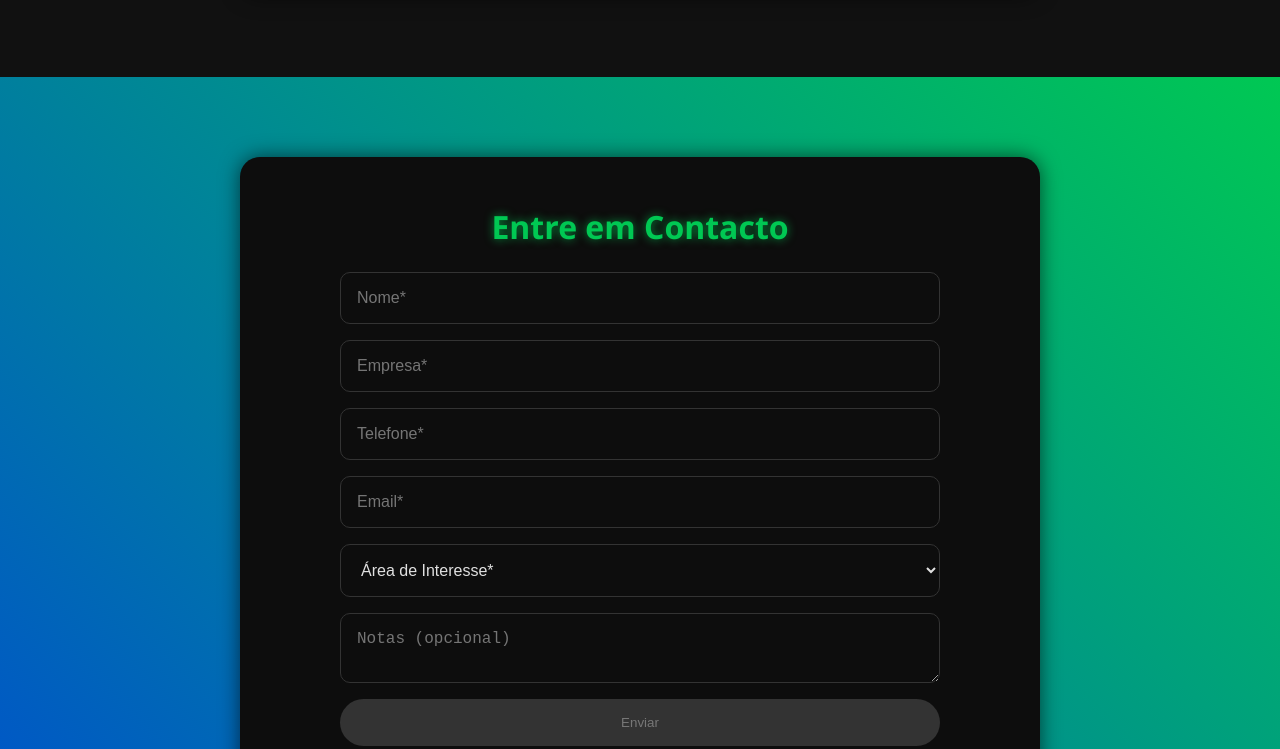
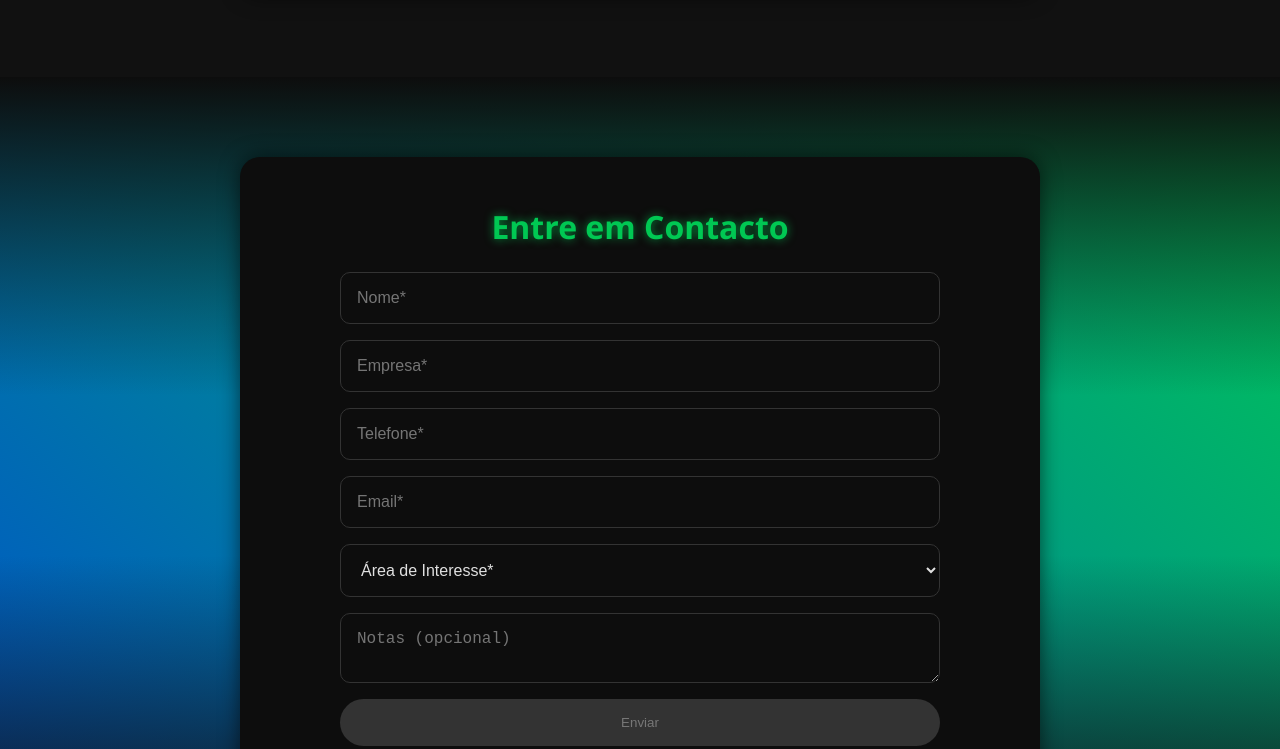
Before and after one commit to Gon-ca-lo/Lucrometria, a plain HTML site: page index.html in a window 1280 px wide. Shown: the part 1400-2149 px from the top of the page. Drawn offline with Linux system fonts and the light colour scheme.

Commit message:
Update base.css

```diff
--- a/base.css
+++ b/base.css
@@ -277,7 +277,10 @@ footer p span {
 /* CONTACT */
 .contact {
   padding: 5rem 2rem;
-  background: linear-gradient(225deg, #00c853, #0052cc); /* gradient bg */
+ background:
+  linear-gradient(to top, #111111 0%, transparent 40%),   /* fade into #111111 at top */
+  linear-gradient(to bottom, #0D0D0D 0%, transparent 40%), /* fade into #0D0D0D at bottom */
+  linear-gradient(225deg, #00c853, #0052cc); /* main diagonal gradient */
   text-align: center;
 }
 .contact-container {
@@ -326,4 +329,5 @@ footer p span {
   color: #fff;
   cursor: pointer;
   box-shadow: 0 0 15px rgba(0, 200, 83, 0.8);
+
 }
```
